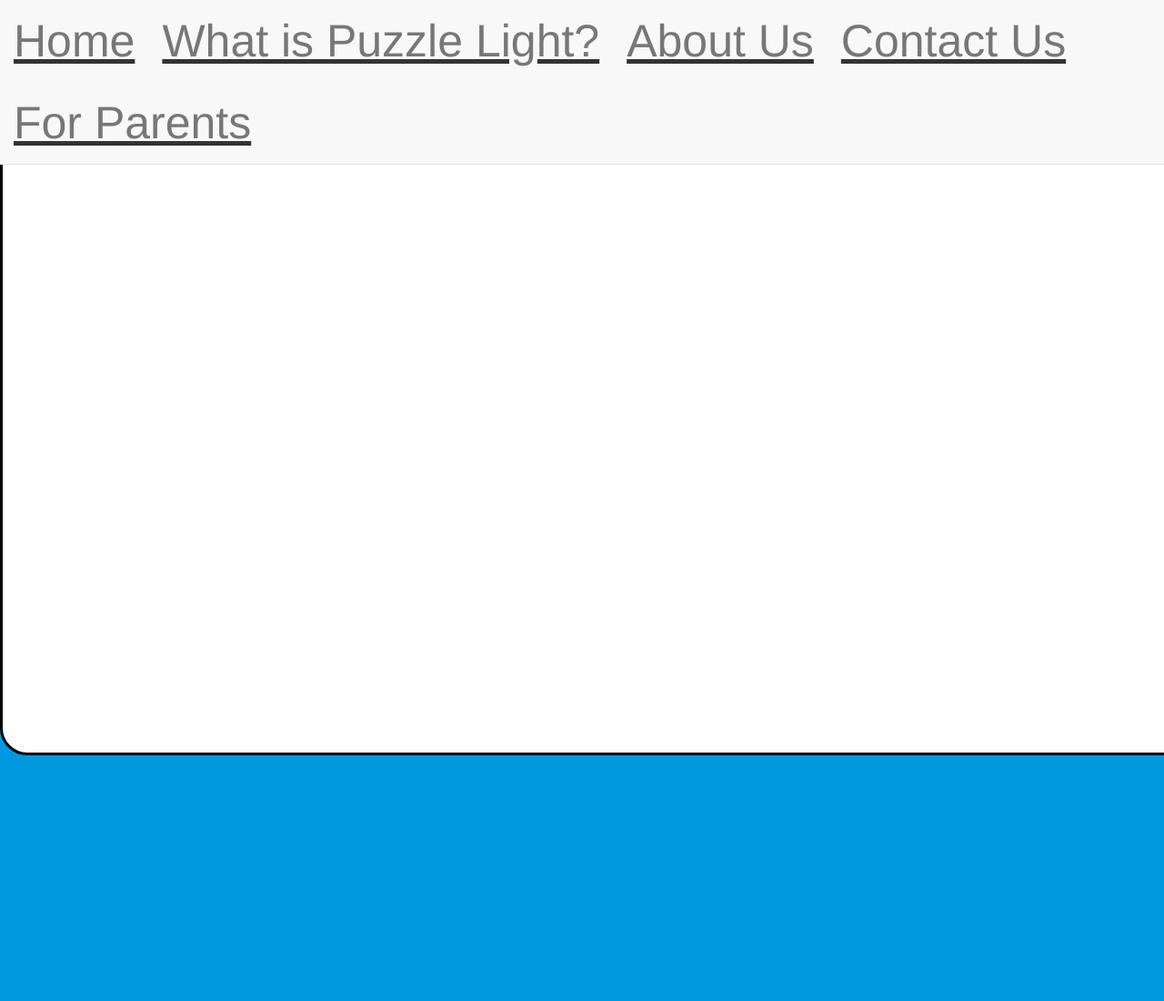
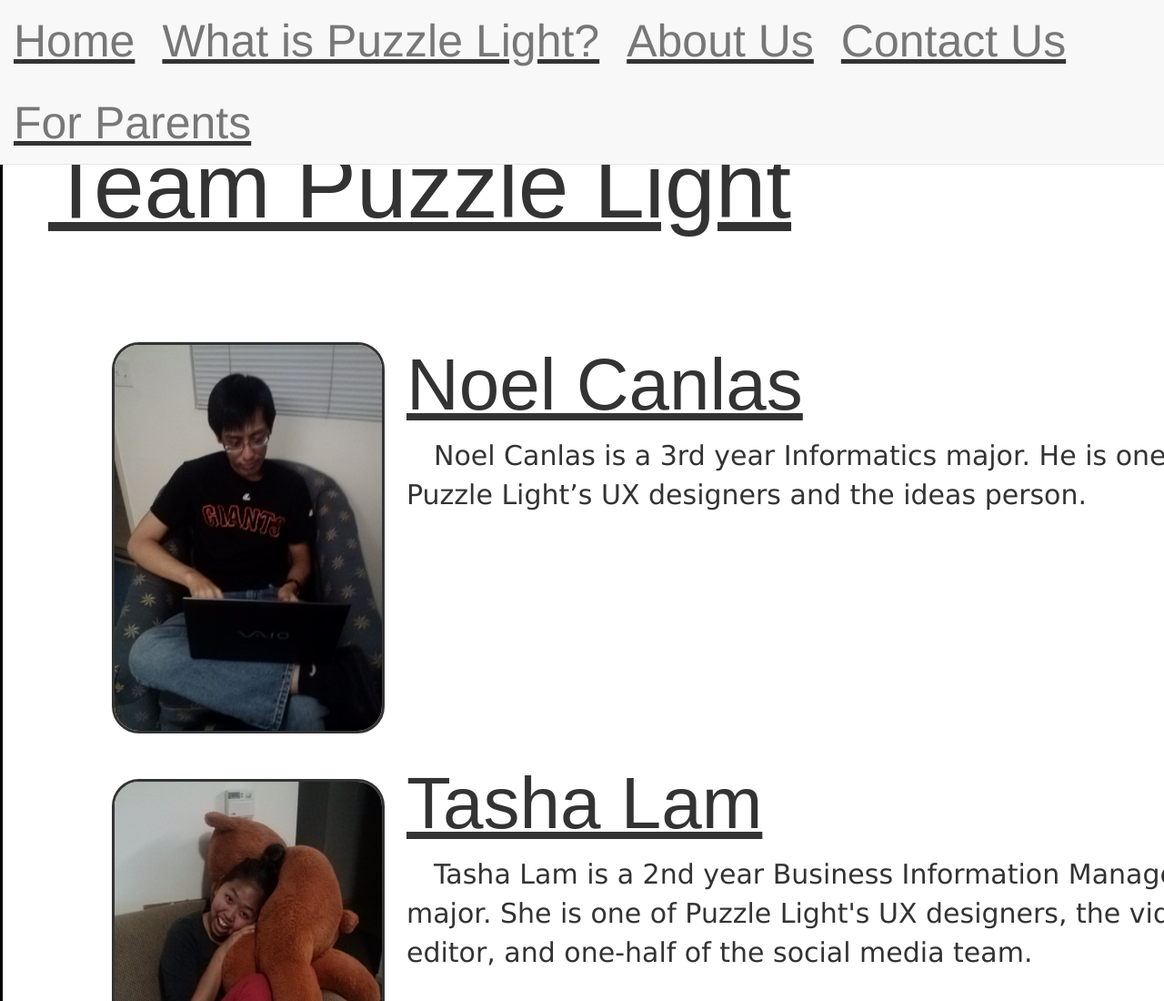
Before and after one commit to TeamPuzzleLight/AutismAppJam-Spring2014, a plain HTML site: page AboutUs.html in a window 1280 px wide. Shown: the top 1100 px of the page at 91% size. Before the commit the page ends 830 px from the top, so only its background shows below. Drawn offline with nearby package versions, Linux system fonts and the light colour scheme.

Commit message:
About Us page (First Look)

```diff
--- a/AboutUs.html
+++ b/AboutUs.html
@@ -22,12 +22,52 @@
             border: solid;
             border-color: black;
             width: 1500px;
-            height: 700px;
+            height: 2800px;
             border-radius: 30px;
             background: white;
             margin-left: auto;
             margin-right: auto;
         }
+        #teamName {
+            font-size: 100px;
+            margin-left: 50px;
+            font-family: fantasy;
+            text-decoration: underline;
+        }
+        .person {
+            margin-top: 50px;
+            margin-left: 50px;
+        }
+        .ProPic {
+            width: 300px;
+            height: 430px;
+            border: solid;
+            border-width: 3px;
+            border-radius: 30px;
+            float: left;
+            margin-top: 50px;
+            margin-left: 70px;
+        }
+        .name {
+            font-size: 80px;
+            font-family: fantasy;
+            text-decoration: underline;
+        }
+        .dis {
+            text-align: justify;
+            font-size: 30px;
+            font-family: "Verdana";
+            margin-left: 30px;
+            margin-right: 30px;
+        }
+        .info
+        {
+            width: 950px;
+            float: right;
+            height: 500px;
+            margin-right: 100px;
+        }
+
     </style>
 
 
@@ -55,6 +95,59 @@
         </nav>
 
         <div id="backgroundBox">
+            <p id="teamName">Team Puzzle Light</p>
+
+            <div class="person">
+                <img class="ProPic" src="Pic/Noel.jpg">
+                <div class="info">
+                    <br>
+                    <br>
+                    <span class="name">Noel Canlas</span>
+                    <br>
+                    <span class="dis">Noel Canlas is a 3rd year Informatics major. He is one of Puzzle Light’s UX designers and the ideas person.</span>
+                </div>
+            </div>
+
+            <div class="person">
+                <img class="ProPic" src="Pic/Tasha.jpg">
+                <div class="info">
+                    <span class="name">Tasha Lam</span>
+                    <br>
+                    <span class="dis">Tasha Lam is a 2nd year Business Information Management major.
+                    She is one of Puzzle Light's UX designers, the video editor,
+                    and one-half of the social media team.</span>
+                </div>
+            </div>
+
+
+            <div class="person">
+                <img class="ProPic" src="Pic/Leo.jpg">
+                <div class="info">
+                    <span class="name">Leo Lin</span>
+                    <br>
+                    <span class="dis">Leo Lin is a 3rd year Computer Science major. He is Puzzle Light’s programmer.</span>
+                </div>
+            </div>
+
+            <div class="person">
+                <img class="ProPic" src="Pic/Teddy.jpg">
+                <div class="info">
+                    <span class="name">Evelyn Luu</span>
+                    <br>
+                    <span class="dis">Evelyn Luu is a 3rd year Software Engineering major. She is one-half of Puzzle Light’s social media team and the graphics designer.</span>
+                </div>
+            </div>
+
+            <div class="person">
+                <img class="ProPic" src="Pic/Kacey.jpg">
+                <div class="info">
+                    <span class="name">Kacey Tseng</span>
+                    <br>
+                    <span class="dis">Kacey Tseng is a 3rd year Computer Science and Business Information Management double major. She is Puzzle Light’s lead developer.</span>
+                </div>
+            </div>
+
+
 
 
         </div>
```
Also changed, not shown: Pic/Kacey.jpg (added), Pic/Leo.jpg (added), Pic/Noel.jpg (added), Pic/Tasha.jpg (added), Pic/Teddy.jpg (added).
